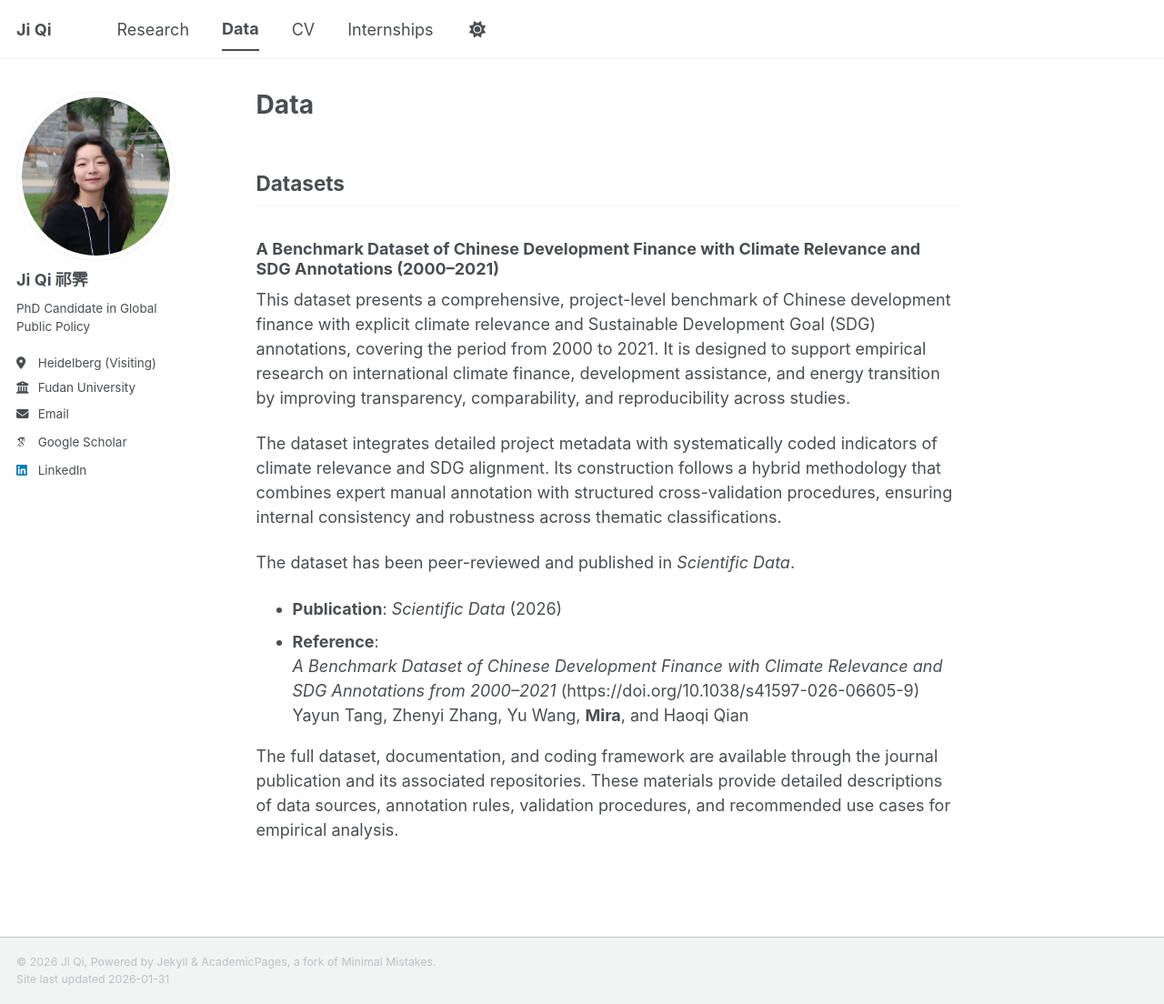
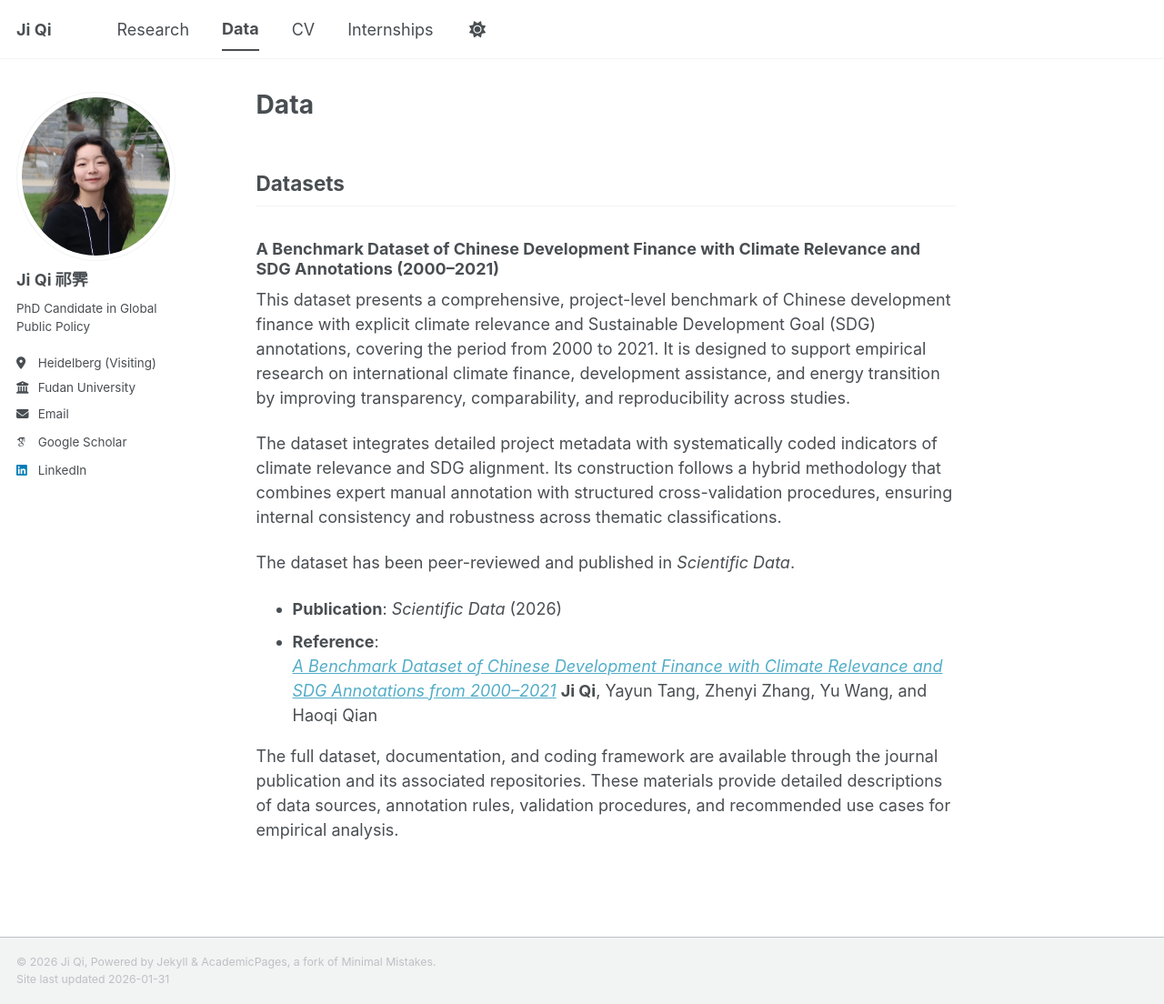
Before and after one commit to miramkj/miramkj.github.io, a Jekyll site: the page built from _pages/data.md, in a window 1280 px wide and 1104 px high. Shown: the whole window at 91% size. Built offline with Jekyll 4.4.1, drawn with Linux system fonts in a browser that asks for light colours; some web fonts are replaced; a script bundle is joined from its source files by our own code; library files that are not in the unit come from our copies.

Commit message:
Update data.md

```diff
--- a/_pages/data.md
+++ b/_pages/data.md
@@ -16,7 +16,7 @@ The dataset has been peer-reviewed and published in *Scientific Data*.
 
 - **Publication**: *Scientific Data* (2026)
 - **Reference**:
-  *A Benchmark Dataset of Chinese Development Finance with Climate Relevance and SDG Annotations from 2000–2021*  (https://doi.org/10.1038/s41597-026-06605-9)
-  Yayun Tang, Zhenyi Zhang, Yu Wang, **Mira**, and Haoqi Qian
+  [*A Benchmark Dataset of Chinese Development Finance with Climate Relevance and SDG Annotations from 2000–2021*](https://doi.org/10.1038/s41597-026-06605-9)
+   **Ji Qi**, Yayun Tang, Zhenyi Zhang, Yu Wang, and Haoqi Qian
 
 The full dataset, documentation, and coding framework are available through the journal publication and its associated repositories. These materials provide detailed descriptions of data sources, annotation rules, validation procedures, and recommended use cases for empirical analysis.
```
